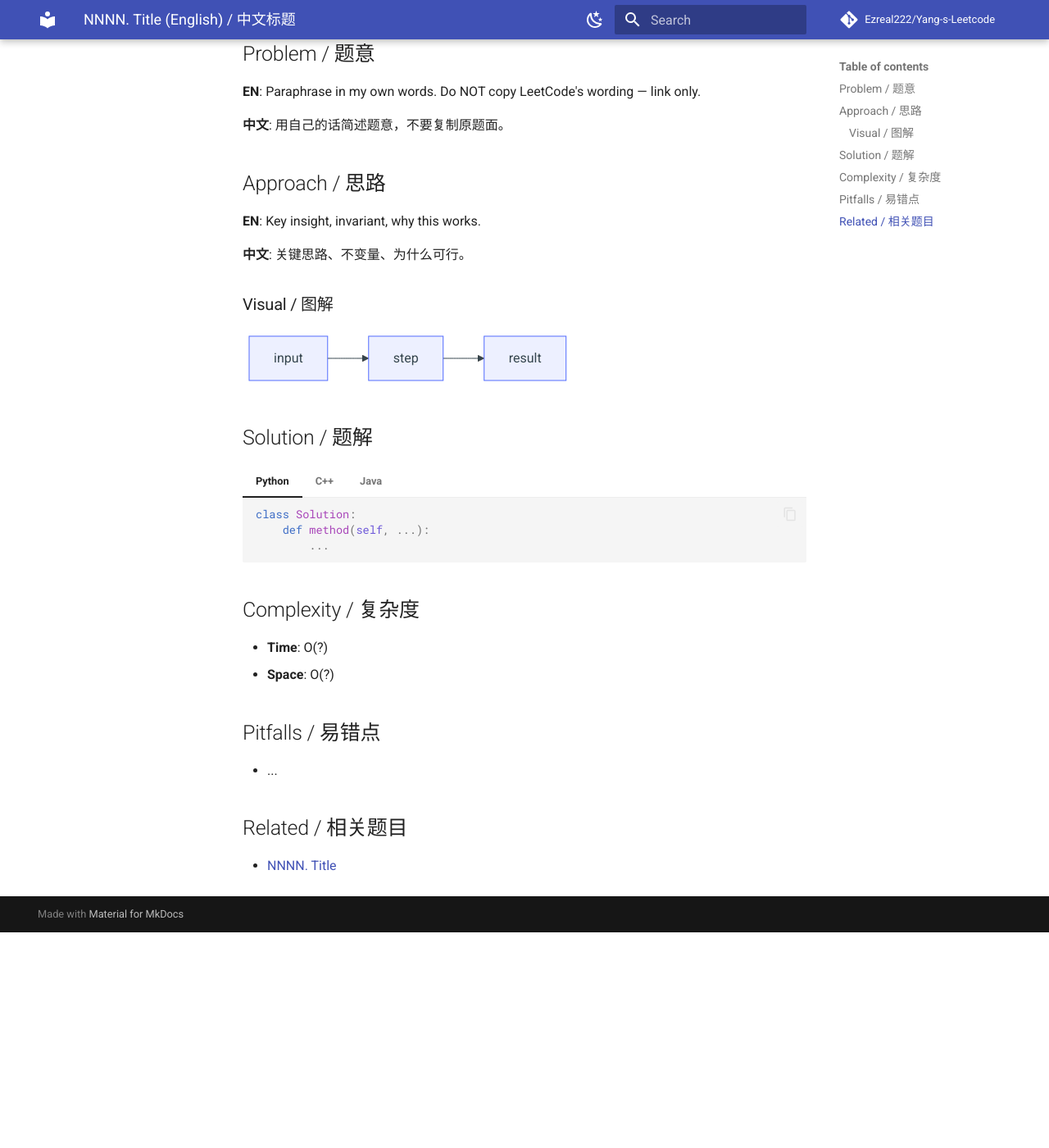
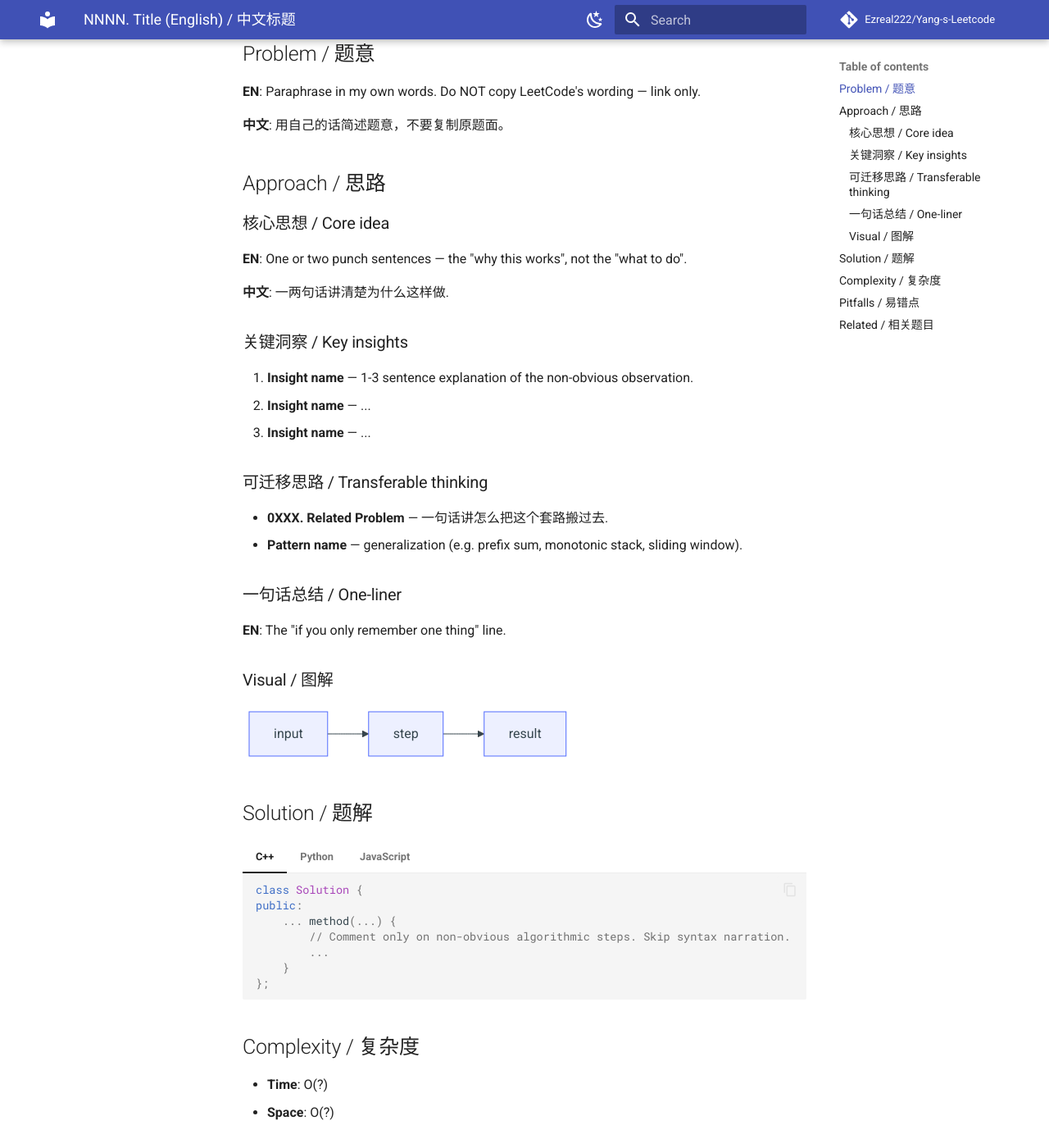
Before and after one commit to Ezreal222/Yang-s-Leetcode, an MkDocs documentation site: the page built from docs/_template/problem-template.md, in a window 1280 px wide and 1400 px high, scrolled down 438 px. Shown: the whole window at 82% size. Built offline with MkDocs 1.6.1 and Material for MkDocs 9.7.7, drawn with Linux system fonts in a browser that asks for light colours; comment, search, counter and statistics services are not loaded; before the commit the page ends 1575 px from its top, so only the background shows below that.

Commit message:
docs: update template — C++/Python/JS tabs, comment policy, richer Approach

````diff
--- a/docs/_template/problem-template.md
+++ b/docs/_template/problem-template.md
@@ -16,9 +16,26 @@
 
 ## Approach / 思路
 
-**EN**: Key insight, invariant, why this works.
+### 核心思想 / Core idea
 
-**中文**: 关键思路、不变量、为什么可行。
+**EN**: One or two punch sentences — the "why this works", not the "what to do".
+
+**中文**: 一两句话讲清楚为什么这样做.
+
+### 关键洞察 / Key insights
+
+1. **Insight name** — 1-3 sentence explanation of the non-obvious observation.
+2. **Insight name** — ...
+3. **Insight name** — ...
+
+### 可迁移思路 / Transferable thinking
+
+- **0XXX. Related Problem** — 一句话讲怎么把这个套路搬过去.
+- **Pattern name** — generalization (e.g. prefix sum, monotonic stack, sliding window).
+
+### 一句话总结 / One-liner
+
+**EN**: The "if you only remember one thing" line.
 
 ### Visual / 图解
 
@@ -29,30 +46,42 @@ graph LR
 
 ## Solution / 题解
 
-=== "Python"
-    ```python
-    class Solution:
-        def method(self, ...):
-            ...
-    ```
-
 === "C++"
     ```cpp
     class Solution {
     public:
         ... method(...) {
+            // Comment only on non-obvious algorithmic steps. Skip syntax narration.
             ...
         }
     };
     ```
 
-=== "Java"
-    ```java
-    class Solution {
-        public ... method(...) {
+=== "Python"
+    ```python
+    class Solution:
+        def method(self, ...):
+            # If this is a direct port of the C++ logic, keep comments minimal.
+            # If it uses a Python-specific idiom (Counter, heapq, bisect, comprehension,
+            # @lru_cache, slicing trick, etc.), explain:
+            #   - what it does
+            #   - why it fits here
+            #   - rough C++ equivalent
             ...
-        }
-    }
+    ```
+
+=== "JavaScript"
+    ```javascript
+    /**
+     * @param {...}
+     * @return {...}
+     */
+    var method = function(...) {
+        // If direct port of C++, keep comments minimal.
+        // If using a JS idiom (Map/Set, spread, destructuring, Array.from, reduce,
+        // optional chaining, BigInt, etc.), explain what + why + C++ equivalent.
+        ...
+    };
     ```
 
 ## Complexity / 复杂度
````
Also changed, not shown: CLAUDE.md (added, +4 -0 lines).
